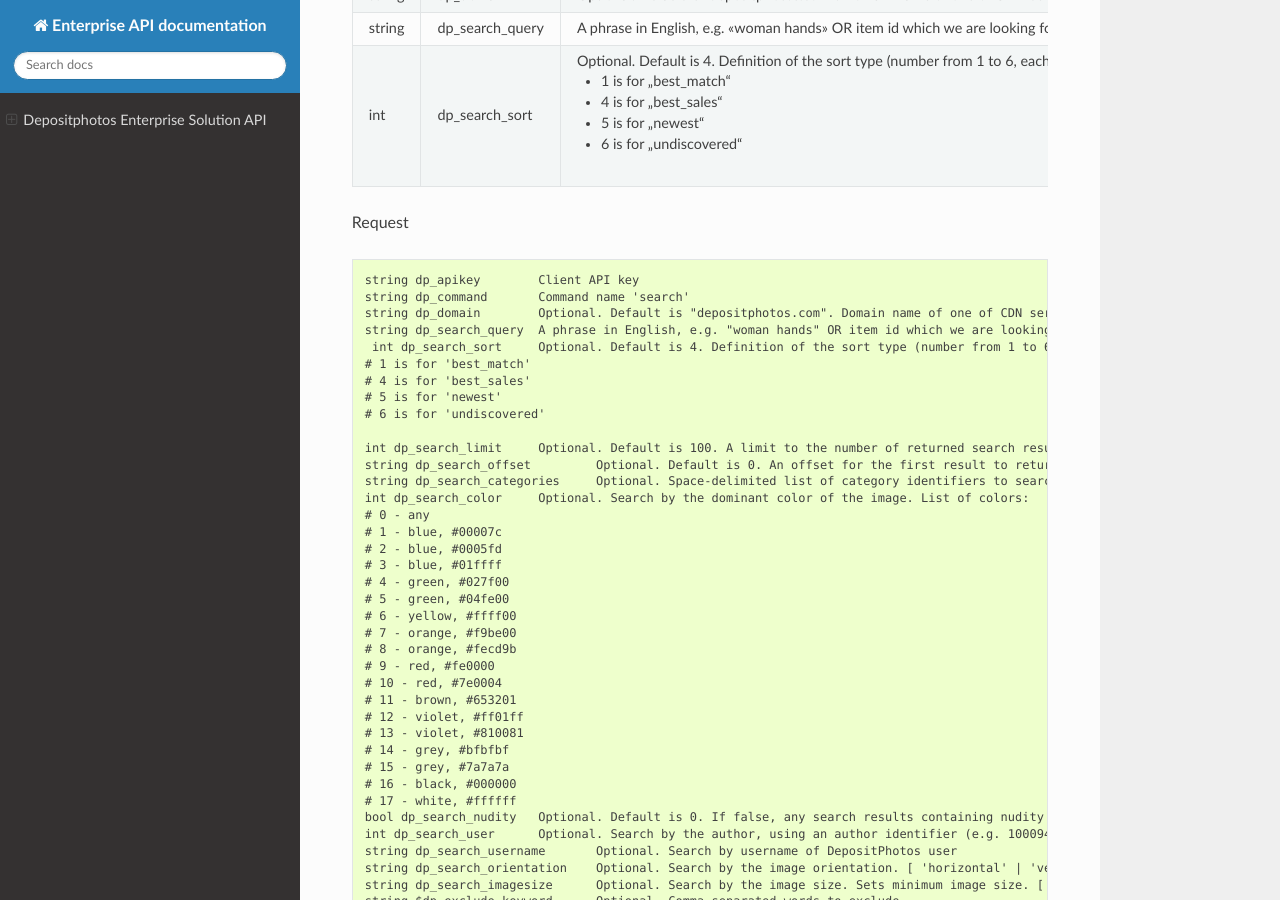
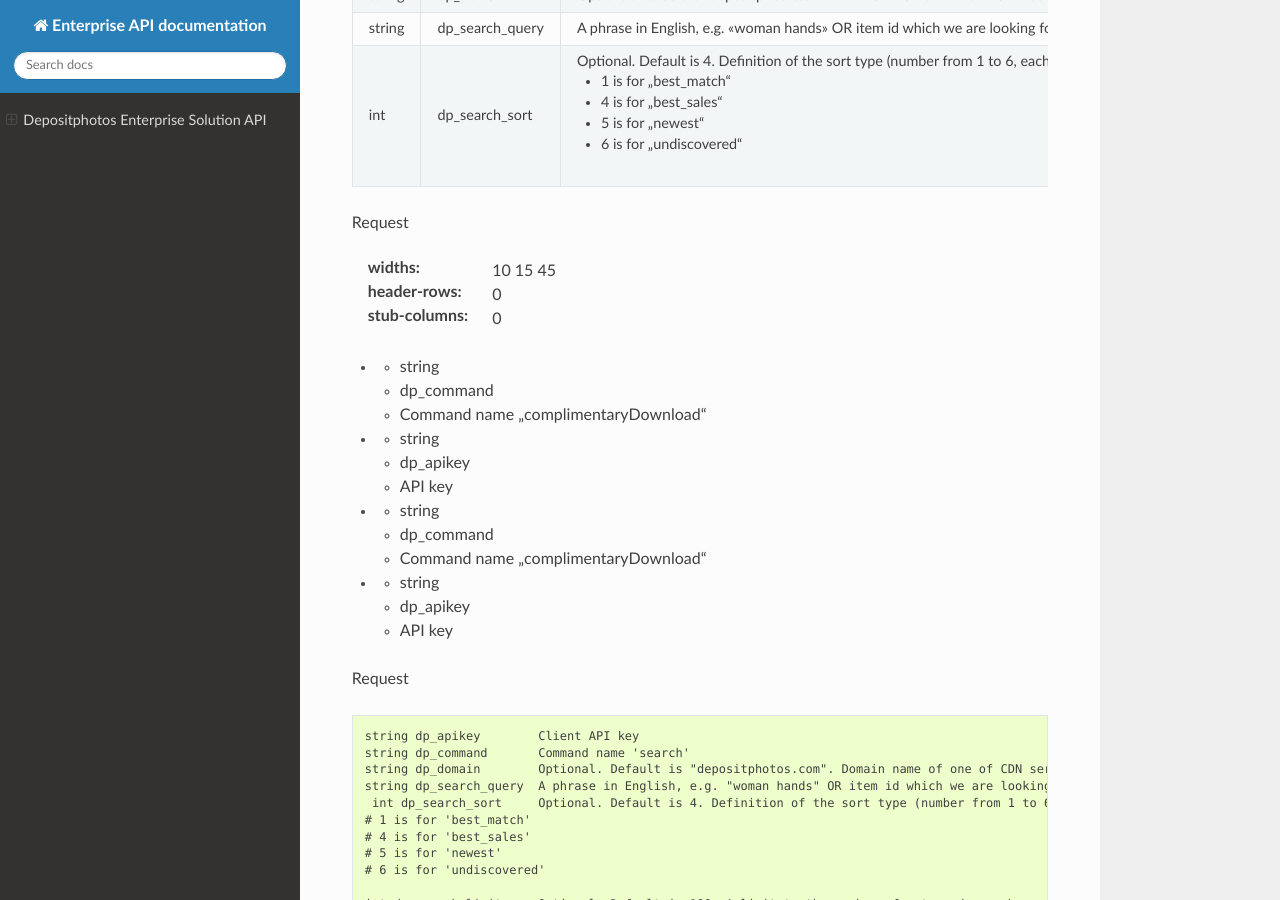
Before and after one commit to eslusarenko/enterprise-api-doc, a Sphinx documentation site: the page built from docs/index.rst, in a window 1280 px wide and 900 px high, scrolled down 3779 px. Built offline with Sphinx 7.4.7 and the Read the Docs theme 2.0.0, drawn with Linux system fonts in a browser that asks for light colours.

Commit message:
Table test formating

```diff
--- a/docs/index.rst
+++ b/docs/index.rst
@@ -192,6 +192,24 @@
 
 
 
+Request
+
+:widths: 10 15 45
+:header-rows: 0
+:stub-columns: 0
+
+* - string
+  - dp_command
+  - Command name 'complimentaryDownload'
+* - string
+  - dp_apikey
+  - API key
+* - string
+  - dp_command
+  - Command name 'complimentaryDownload'
+* - string
+  - dp_apikey
+  - API key
 
 
 
```
